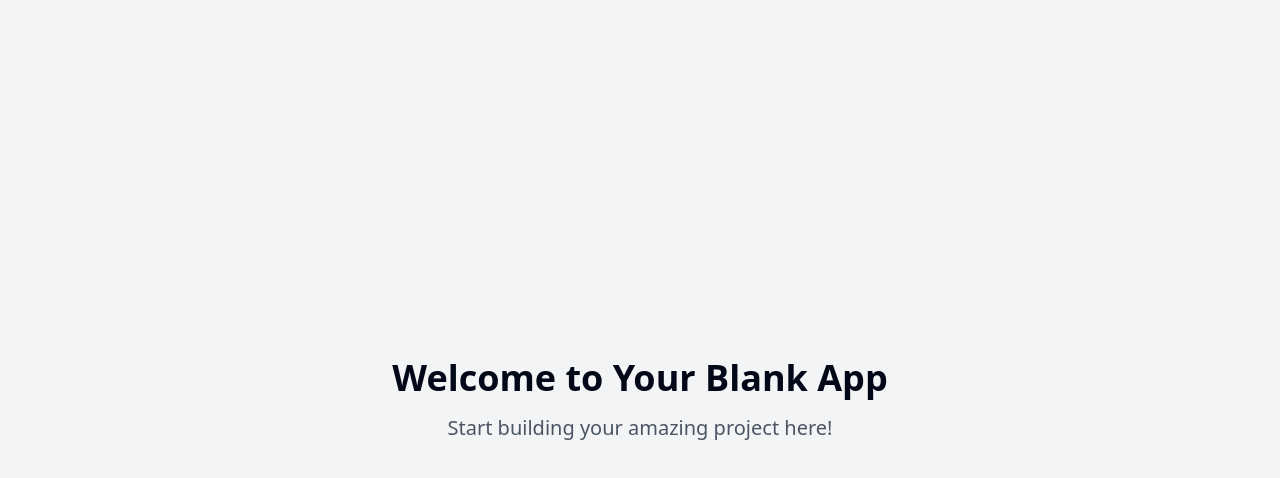
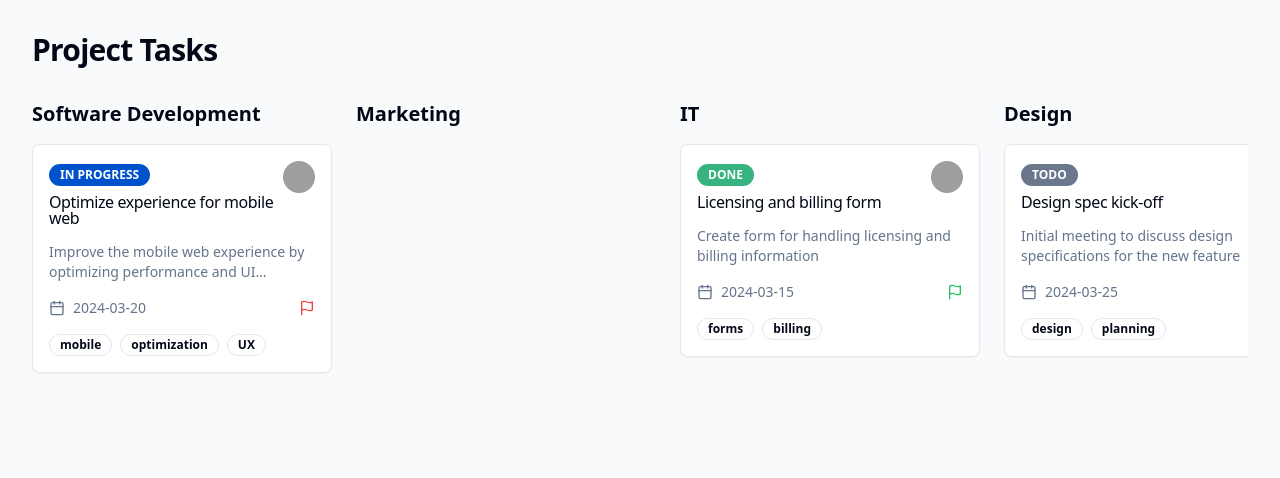
Before and after one commit to ceritaberdua/trackaroo-quester, a React (Vite) app: page / in a window 1280 px wide. Shown: the top 478 px of the page. Built offline with nearby package versions, Linux system fonts and the light colour scheme; grey boxes are pictures that could not be loaded.

Commit message:
Add Jira-like tracker
This commit adds a Jira-like issue tracker to the application.  The specific implementation details are not included in this commit message.

```diff
--- /dev/null
+++ b/src/components/TaskCard.tsx
@@ -0,0 +1,82 @@
+
+import { Avatar } from "@/components/ui/avatar";
+import { Badge } from "@/components/ui/badge";
+import { Card } from "@/components/ui/card";
+import { cn } from "@/lib/utils";
+import { Calendar, Flag } from "lucide-react";
+
+interface TaskCardProps {
+  title: string;
+  description: string;
+  status: "todo" | "in-progress" | "done" | "blocked";
+  assignee: {
+    name: string;
+    avatar: string;
+  };
+  dueDate: string;
+  priority: "low" | "medium" | "high";
+  tags: string[];
+}
+
+const TaskCard = ({
+  title,
+  description,
+  status,
+  assignee,
+  dueDate,
+  priority,
+  tags,
+}: TaskCardProps) => {
+  return (
+    <Card className="p-4 transition-all duration-200 hover:shadow-lg cursor-pointer group">
+      <div className="space-y-4">
+        <div className="flex items-start justify-between">
+          <div>
+            <Badge
+              variant="secondary"
+              className={cn(
+                "mb-2",
+                status === "in-progress" && "bg-task-in-progress text-white",
+                status === "done" && "bg-task-done text-white",
+                status === "blocked" && "bg-task-blocked text-white",
+                status === "todo" && "bg-task-todo text-white"
+              )}
+            >
+              {status.replace("-", " ").toUpperCase()}
+            </Badge>
+            <h3 className="font-medium leading-none tracking-tight">{title}</h3>
+          </div>
+          <Avatar className="h-8 w-8">
+            <img src={assignee.avatar} alt={assignee.name} />
+          </Avatar>
+        </div>
+        <p className="text-sm text-muted-foreground line-clamp-2">{description}</p>
+        <div className="flex items-center justify-between text-sm text-muted-foreground">
+          <div className="flex items-center gap-2">
+            <Calendar className="h-4 w-4" />
+            <span>{dueDate}</span>
+          </div>
+          <div className="flex items-center gap-2">
+            <Flag
+              className={cn(
+                "h-4 w-4",
+                priority === "high" && "text-red-500",
+                priority === "medium" && "text-yellow-500",
+                priority === "low" && "text-green-500"
+              )}
+            />
+          </div>
+        </div>
+        <div className="flex flex-wrap gap-2">
+          {tags.map((tag) => (
+            <Badge key={tag} variant="outline" className="text-xs">
+              {tag}
+            </Badge>
+          ))}
+        </div>
+      </div>
+    </Card>
+  );
+};
+
+export default TaskCard;
--- /dev/null
+++ b/src/components/TaskColumn.tsx
@@ -0,0 +1,18 @@
+
+import { Card } from "@/components/ui/card";
+
+interface TaskColumnProps {
+  title: string;
+  children: React.ReactNode;
+}
+
+const TaskColumn = ({ title, children }: TaskColumnProps) => {
+  return (
+    <div className="min-w-[300px] w-full">
+      <h2 className="text-xl font-semibold mb-4">{title}</h2>
+      <div className="space-y-4">{children}</div>
+    </div>
+  );
+};
+
+export default TaskColumn;
--- a/src/pages/Index.tsx
+++ b/src/pages/Index.tsx
@@ -1,11 +1,79 @@
-// Update this page (the content is just a fallback if you fail to update the page)
+
+import TaskCard from "@/components/TaskCard";
+import TaskColumn from "@/components/TaskColumn";
+
+const mockTasks = [
+  {
+    id: 1,
+    title: "Optimize experience for mobile web",
+    description: "Improve the mobile web experience by optimizing performance and UI elements",
+    status: "in-progress" as const,
+    assignee: {
+      name: "John Doe",
+      avatar: "https://api.dicebear.com/7.x/avataaars/svg?seed=John",
+    },
+    dueDate: "2024-03-20",
+    priority: "high" as const,
+    tags: ["mobile", "optimization", "UX"],
+    column: "Software Development",
+  },
+  {
+    id: 2,
+    title: "Design spec kick-off",
+    description: "Initial meeting to discuss design specifications for the new feature",
+    status: "todo" as const,
+    assignee: {
+      name: "Jane Smith",
+      avatar: "https://api.dicebear.com/7.x/avataaars/svg?seed=Jane",
+    },
+    dueDate: "2024-03-25",
+    priority: "medium" as const,
+    tags: ["design", "planning"],
+    column: "Design",
+  },
+  {
+    id: 3,
+    title: "Licensing and billing form",
+    description: "Create form for handling licensing and billing information",
+    status: "done" as const,
+    assignee: {
+      name: "Mike Johnson",
+      avatar: "https://api.dicebear.com/7.x/avataaars/svg?seed=Mike",
+    },
+    dueDate: "2024-03-15",
+    priority: "low" as const,
+    tags: ["forms", "billing"],
+    column: "IT",
+  },
+];
+
+const columns = ["Software Development", "Marketing", "IT", "Design", "Operations"];
 
 const Index = () => {
   return (
-    <div className="min-h-screen flex items-center justify-center bg-gray-100">
-      <div className="text-center">
-        <h1 className="text-4xl font-bold mb-4">Welcome to Your Blank App</h1>
-        <p className="text-xl text-gray-600">Start building your amazing project here!</p>
+    <div className="min-h-screen bg-gray-50 p-8">
+      <div className="mb-8">
+        <h1 className="text-3xl font-bold tracking-tight">Project Tasks</h1>
+      </div>
+      <div className="flex gap-6 overflow-x-auto pb-6">
+        {columns.map((column) => (
+          <TaskColumn key={column} title={column}>
+            {mockTasks
+              .filter((task) => task.column === column)
+              .map((task) => (
+                <TaskCard
+                  key={task.id}
+                  title={task.title}
+                  description={task.description}
+                  status={task.status}
+                  assignee={task.assignee}
+                  dueDate={task.dueDate}
+                  priority={task.priority}
+                  tags={task.tags}
+                />
+              ))}
+          </TaskColumn>
+        ))}
       </div>
     </div>
   );
--- a/tailwind.config.ts
+++ b/tailwind.config.ts
@@ -1,3 +1,4 @@
+
 import type { Config } from "tailwindcss";
 
 export default {
@@ -12,85 +13,78 @@ export default {
   theme: {
     container: {
       center: true,
-			padding: '2rem',
+      padding: "2rem",
       screens: {
-				'2xl': '1400px'
-			}
+        "2xl": "1400px",
+      },
     },
     extend: {
       colors: {
-				border: 'hsl(var(--border))',
-				input: 'hsl(var(--input))',
-				ring: 'hsl(var(--ring))',
-				background: 'hsl(var(--background))',
-				foreground: 'hsl(var(--foreground))',
+        border: "hsl(var(--border))",
+        input: "hsl(var(--input))",
+        ring: "hsl(var(--ring))",
+        background: "hsl(var(--background))",
+        foreground: "hsl(var(--foreground))",
         primary: {
-					DEFAULT: 'hsl(var(--primary))',
-					foreground: 'hsl(var(--primary-foreground))'
+          DEFAULT: "hsl(var(--primary))",
+          foreground: "hsl(var(--primary-foreground))",
         },
         secondary: {
-					DEFAULT: 'hsl(var(--secondary))',
-					foreground: 'hsl(var(--secondary-foreground))'
+          DEFAULT: "hsl(var(--secondary))",
+          foreground: "hsl(var(--secondary-foreground))",
         },
         destructive: {
-					DEFAULT: 'hsl(var(--destructive))',
-					foreground: 'hsl(var(--destructive-foreground))'
+          DEFAULT: "hsl(var(--destructive))",
+          foreground: "hsl(var(--destructive-foreground))",
         },
         muted: {
-					DEFAULT: 'hsl(var(--muted))',
-					foreground: 'hsl(var(--muted-foreground))'
+          DEFAULT: "hsl(var(--muted))",
+          foreground: "hsl(var(--muted-foreground))",
         },
         accent: {
-					DEFAULT: 'hsl(var(--accent))',
-					foreground: 'hsl(var(--accent-foreground))'
+          DEFAULT: "hsl(var(--accent))",
+          foreground: "hsl(var(--accent-foreground))",
         },
         popover: {
-					DEFAULT: 'hsl(var(--popover))',
-					foreground: 'hsl(var(--popover-foreground))'
+          DEFAULT: "hsl(var(--popover))",
+          foreground: "hsl(var(--popover-foreground))",
         },
         card: {
-					DEFAULT: 'hsl(var(--card))',
-					foreground: 'hsl(var(--card-foreground))'
+          DEFAULT: "hsl(var(--card))",
+          foreground: "hsl(var(--card-foreground))",
         },
-				sidebar: {
-					DEFAULT: 'hsl(var(--sidebar-background))',
-					foreground: 'hsl(var(--sidebar-foreground))',
-					primary: 'hsl(var(--sidebar-primary))',
-					'primary-foreground': 'hsl(var(--sidebar-primary-foreground))',
-					accent: 'hsl(var(--sidebar-accent))',
-					'accent-foreground': 'hsl(var(--sidebar-accent-foreground))',
-					border: 'hsl(var(--sidebar-border))',
-					ring: 'hsl(var(--sidebar-ring))'
-				}
+        task: {
+          "in-progress": "#0052CC",
+          done: "#36B37E",
+          todo: "#6B778C",
+          blocked: "#FF5630",
+        },
       },
       borderRadius: {
-				lg: 'var(--radius)',
-				md: 'calc(var(--radius) - 2px)',
-				sm: 'calc(var(--radius) - 4px)'
+        lg: "var(--radius)",
+        md: "calc(var(--radius) - 2px)",
+        sm: "calc(var(--radius) - 4px)",
       },
       keyframes: {
-				'accordion-down': {
-					from: {
-						height: '0'
+        "accordion-down": {
+          from: { height: "0" },
+          to: { height: "var(--radix-accordion-content-height)" },
         },
-					to: {
-						height: 'var(--radix-accordion-content-height)'
-					}
+        "accordion-up": {
+          from: { height: "var(--radix-accordion-content-height)" },
+          to: { height: "0" },
         },
-				'accordion-up': {
-					from: {
-						height: 'var(--radix-accordion-content-height)'
+        "card-hover": {
+          "0%": { transform: "translateY(0)" },
+          "100%": { transform: "translateY(-4px)" },
         },
-					to: {
-						height: '0'
-					}
-				}
       },
       animation: {
-				'accordion-down': 'accordion-down 0.2s ease-out',
-				'accordion-up': 'accordion-up 0.2s ease-out'
-			}
-		}
+        "accordion-down": "accordion-down 0.2s ease-out",
+        "accordion-up": "accordion-up 0.2s ease-out",
+        "card-hover": "card-hover 0.2s ease-out forwards",
+      },
+    },
   },
   plugins: [require("tailwindcss-animate")],
 } satisfies Config;
```
Lines whose indentation alone changed are shown as unchanged.
